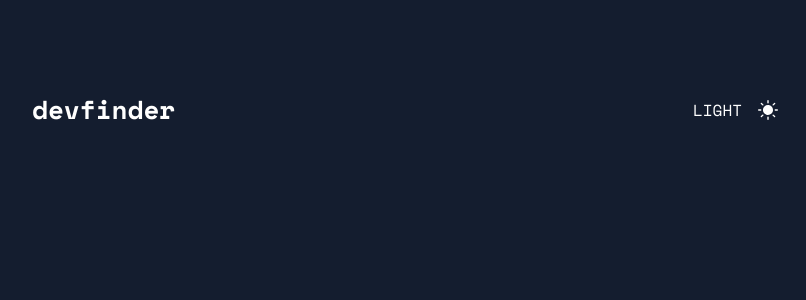
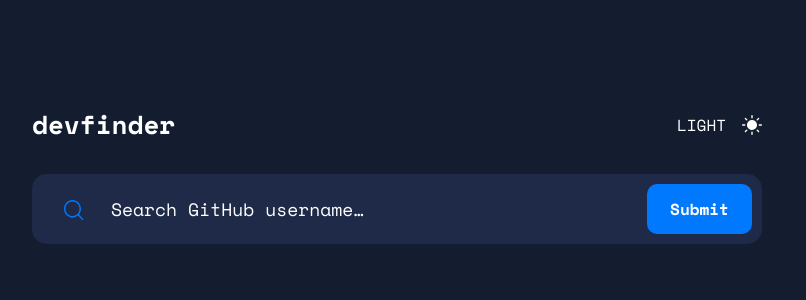
Before and after one commit to GioKatamadze/Github_User-Search_APP, a React (Create React App) app: page / in a window 1280 px wide. Shown: the top 300 px of the page, without its empty margins (243-1049 px from the left). Built offline with nearby package versions, Linux system fonts and the light colour scheme.

Commit message:
#4 Create user search bar – scope logo, input placeholder, search button.

```diff
--- a/src/App.css
+++ b/src/App.css
@@ -16,11 +16,19 @@ img {
     background-color: #141D2F;
     display: flex;
     justify-content: center;
-    align-items: center;
+    align-items: flex-start;
 }
 
 .wrapper {
-    width: 80vw;
+    width: 85vw;
     max-width: 730px;
     height: 620px;
+    margin-top: 30px;
 }
+
+
+@media only screen and (min-width: 768px) {
+    .App {
+        align-items: center;
+    }
+}
--- a/src/App.js
+++ b/src/App.js
@@ -1,9 +1,17 @@
 import Header from "./components/header/Header.js";
+import SearchBar from "./components/search-bar/SearchBar.js";
 import "./reset.css";
 import "./App.css";
 
 function App() {
-  return <div className="App">{Header()}</div>;
+  return (
+    <div className="App">
+      <div className="wrapper">
+        {Header()}
+        {SearchBar()}
+      </div>
+    </div>
+  );
 }
 
 export default App;
--- a/src/components/header/Header.js
+++ b/src/components/header/Header.js
@@ -3,21 +3,15 @@ import themeIcon from "./icon-sun.svg";
 
 function Header() {
   return (
-    <div className="wrapper">
     <StyledHeader>
       <h1>devfinder</h1>
       <StyledColorChangeDiv>
-          <p>LIGHT</p>
+        <p style={{ marginRight: "16px" }}>LIGHT</p>
         <div style={{ width: "20px", height: "20px" }}>
-            <img
-              style={{ marginLeft: "16px" }}
-              src={themeIcon}
-              alt="sun icon"
-            />
+          <img src={themeIcon} alt="sun icon" />
         </div>
       </StyledColorChangeDiv>
     </StyledHeader>
-    </div>
   );
 }
 
--- a/src/components/header/Header.styles.js
+++ b/src/components/header/Header.styles.js
@@ -19,6 +19,10 @@ const StyledColorChangeDiv = styled.div`
   justify-content: center;
   align-items: center;
   flex-direction: row;
+
+  &:hover {
+    cursor: pointer;
+  }
 `;
 
 export { StyledHeader, StyledColorChangeDiv };
--- /dev/null
+++ b/src/components/search-bar/SearchBar.js
@@ -0,0 +1,23 @@
+import StyledForm from "./SearchBar.styles.js";
+import Icon from "./icon-search.svg";
+
+function SearchBar() {
+  return (
+    <div className="wrapper">
+      <StyledForm>
+        <label>
+          <img src={Icon} />
+          <input
+            placeholder="Search GitHub username…"
+            className="inputBar"
+            type="text"
+            name="name"
+          />
+        </label>
+        <input className="inputSubmit" type="submit" value="Submit" />
+      </StyledForm>
+    </div>
+  );
+}
+
+export default SearchBar;
--- /dev/null
+++ b/src/components/search-bar/SearchBar.styles.js
@@ -0,0 +1,111 @@
+import styled from "styled-components";
+
+const StyledForm = styled.form`
+  display: flex;
+  justify-content: space-between;
+  align-items: center;
+  flex-direction: row;
+  flex-wrap: nowrap;
+  height: 60px;
+  background-color: rgb(30, 42, 71);
+  border-radius: 15px;
+  padding: 0 7px;
+
+  &:hover,
+  input:hover,
+  img:hover {
+    cursor: pointer;
+  }
+
+  .wrapper {
+    max-width: 730px;
+    margin-top: 35px;
+  }
+
+  img {
+    width: 20px;
+    height: 20px;
+    margin: 0 10px;
+    transform: translateY(4px);
+  }
+
+  .inputBar {
+    font-size: 18px;
+    font-weight: 400;
+    line-height: 25px;
+    text-align: left;
+    height: 45px;
+    width: 48vw;
+    background-color: rgb(30, 42, 71);
+    border: none;
+  }
+
+  @media only screen and (max-width: 390px) {
+    .inputBar {
+      width: 40vw;
+    }
+  }
+
+  .inputSubmit {
+    height: 45px;
+    width: 85px;
+    background-color: #0079ff;
+    font-size: 14px;
+    font-weight: 700;
+    line-height: 21px;
+    display: flex;
+    justify-content: center;
+    align-items: center;
+    border: none;
+    border-radius: 10px;
+    transition: 0.2s;
+  }
+  .inputSubmit:hover {
+    cursor: pointer;
+    background-color: #60abff;
+  }
+
+  input:focus,
+  input:active {
+    background-color: rgb(30, 42, 71);
+    border: none;
+    outline: none;
+    cursor: pointer;
+  }
+
+  input::placeholder {
+    font-size: 15px;
+    font-weight: 400;
+    text-align: left;
+    vertical-align: middle;
+    color: #ffffff;
+  }
+
+  @media only screen and (min-width: 768px) {
+    height: 70px;
+    padding: 0 10px;
+
+    img {
+      width: 20px;
+      height: 20px;
+      margin-left: 22px;
+      margin-right: 25px;
+    }
+
+    .inputBar {
+      width: 450px;
+    }
+
+    .inputSubmit {
+      height: 50px;
+      width: 105px;
+      font-size: 16px;
+    }
+
+    input::placeholder {
+      font-size: 18px;
+    }
+  }
+`;
+
+export default StyledForm;
```
Also changed, not shown: src/components/search-bar/icon-search.svg (renamed from src/assets/icon-search.svg). Lines whose indentation alone changed are shown as unchanged.
